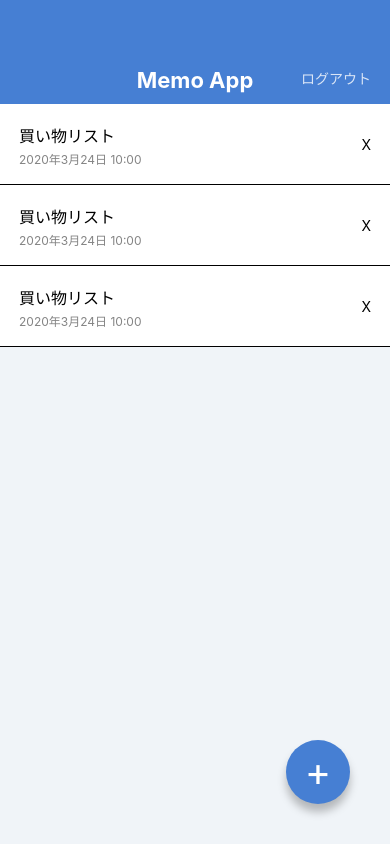
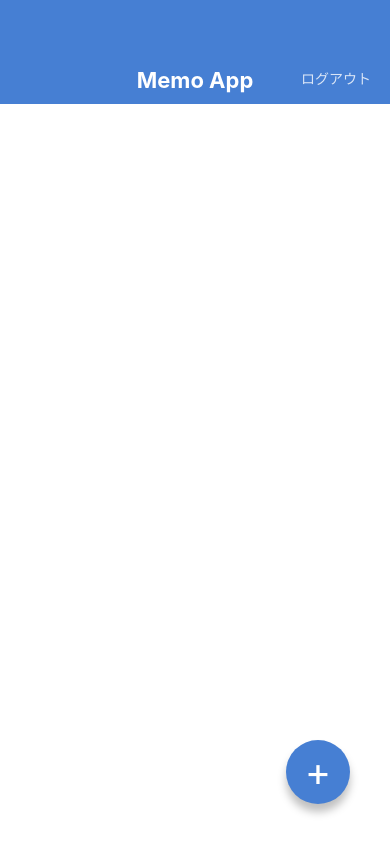
Before and after one commit to kuryu920623/spAppTest, a React Native app: screen / in a window 390 px wide. Built offline with nearby package versions, Linux system fonts and the light colour scheme.

Commit message:
メモ新規作成/編集画面

```diff
--- a/App.jsx
+++ b/App.jsx
@@ -1,8 +1,12 @@
 import React from 'react';
+
 import MemoListScreen from './src/screens/MemoListScreen';
+import MemoDetailScreen from './src/screens/MemoDetailScreen';
+import MemoEditScreen from './src/screens/MemoEditScreen';
+import MemoCreateScreen from './src/screens/MemoCreateScreen';
 
 export default function App() {
   return (
-    <MemoListScreen />
+    <MemoCreateScreen />
   );
 }
--- a/package.json
+++ b/package.json
@@ -8,14 +8,15 @@
     "eject": "expo eject"
   },
   "dependencies": {
+    "@expo/vector-icons": "^12.0.5",
     "expo": "~44.0.0",
     "expo-status-bar": "~1.2.0",
     "prop-types": "^15.8.1",
     "react": "17.0.1",
     "react-dom": "17.0.1",
     "react-native": "0.64.3",
-    "react-native-web": "0.17.1",
-    "react-native-maps": "0.29.4"
+    "react-native-maps": "0.29.4",
+    "react-native-web": "0.17.1"
   },
   "devDependencies": {
     "@babel/core": "^7.12.9",
--- /dev/null
+++ b/src/screens/MemoCreateScreen.jsx
@@ -0,0 +1,36 @@
+import React from 'react';
+import {
+  View, StyleSheet, TextInput, KeyboardAvoidingView,
+} from 'react-native';
+
+import AppBar from '../components/AppBar';
+import CircleButton from '../components/CircleButton';
+
+export default function MemoCreateScreen() {
+  return (
+    <KeyboardAvoidingView style={styles.container} behavior="height">
+      <AppBar />
+      <View style={styles.inputContainer}>
+        <TextInput value="" multiline style={styles.input} />
+      </View>
+      <CircleButton name="check">+</CircleButton>
+    </KeyboardAvoidingView>
+  );
+}
+
+const styles = StyleSheet.create({
+  container: {
+    flex: 1,
+  },
+  inputContainer: {
+    paddingHorizontal: 27,
+    paddingVertical: 32,
+    flex: 1,
+  },
+  input: {
+    flex: 1,
+    textAlignVertical: 'top',
+    fontSize: 16,
+    lineHeight: 24,
+  },
+});
--- /dev/null
+++ b/src/screens/MemoDetailScreen.jsx
@@ -0,0 +1,27 @@
+import React from 'react';
+import { View, StyleSheet, Text } from 'react-native';
+import { Feather } from '@expo/vector-icons';
+
+import AppBar from '../components/AppBar';
+import CircleButton from '../components/CircleButton';
+
+export default function MemoDetailScreen() {
+  return (
+    <View>
+      <AppBar />
+      <View>
+        <Text>買い物リスト</Text>
+        <Text>2020年12月24日 10:00</Text>
+      </View>
+      <View>
+        <Text>
+          買い物リスト
+          テストテスト
+        </Text>
+      </View>
+      <CircleButton>
+        <Feather name="plus" size={32} color="white" />
+      </CircleButton>
+    </View>
+  );
+}
--- /dev/null
+++ b/src/screens/MemoEditScreen.jsx
@@ -0,0 +1,36 @@
+import React from 'react';
+import {
+  View, StyleSheet, TextInput, KeyboardAvoidingView,
+} from 'react-native';
+
+import AppBar from '../components/AppBar';
+import CircleButton from '../components/CircleButton';
+
+export default function MemoEditScreen() {
+  return (
+    <KeyboardAvoidingView style={styles.container} behavior="height">
+      <AppBar />
+      <View style={styles.inputContainer}>
+        <TextInput value="買い物リスト" multiline style={styles.input} />
+      </View>
+      <CircleButton name="check">+</CircleButton>
+    </KeyboardAvoidingView>
+  );
+}
+
+const styles = StyleSheet.create({
+  container: {
+    flex: 1,
+  },
+  inputContainer: {
+    paddingHorizontal: 27,
+    paddingVertical: 32,
+    flex: 1,
+  },
+  input: {
+    flex: 1,
+    textAlignVertical: 'top',
+    fontSize: 16,
+    lineHeight: 24,
+  },
+});
```
